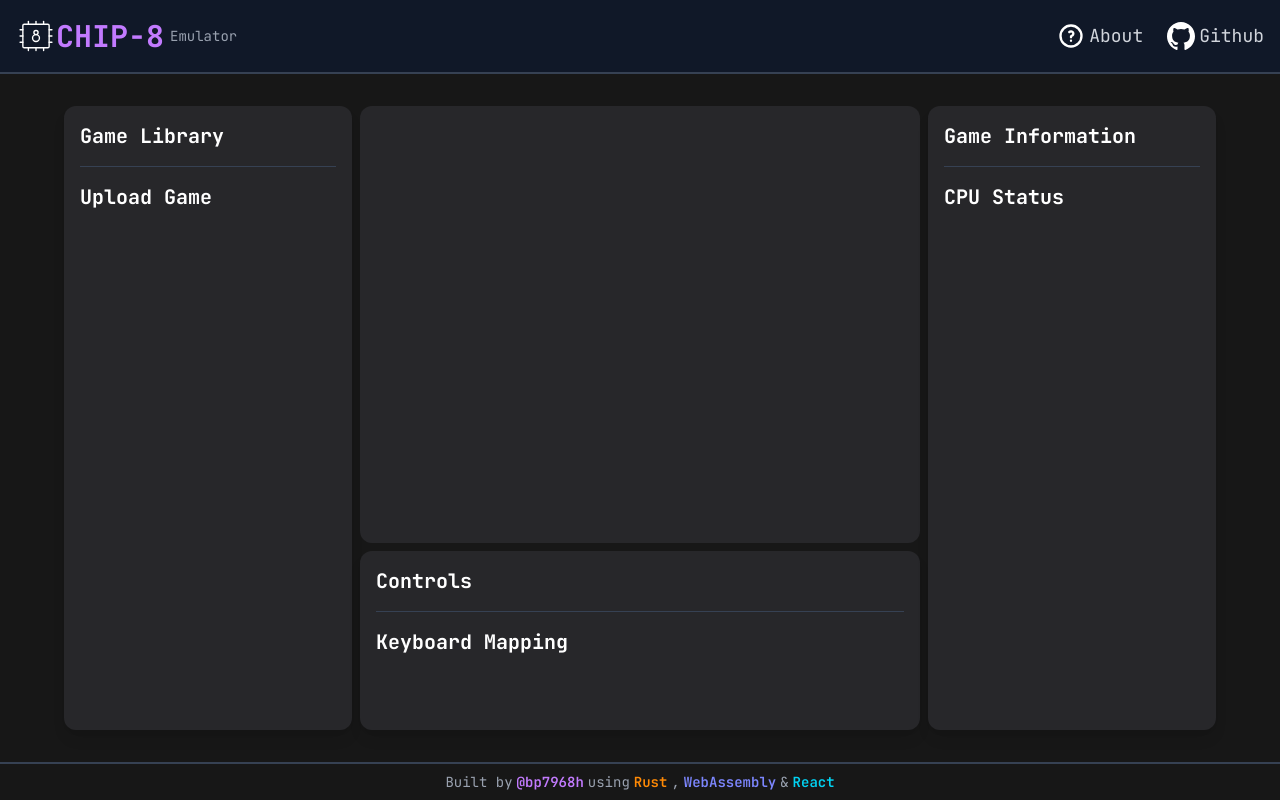
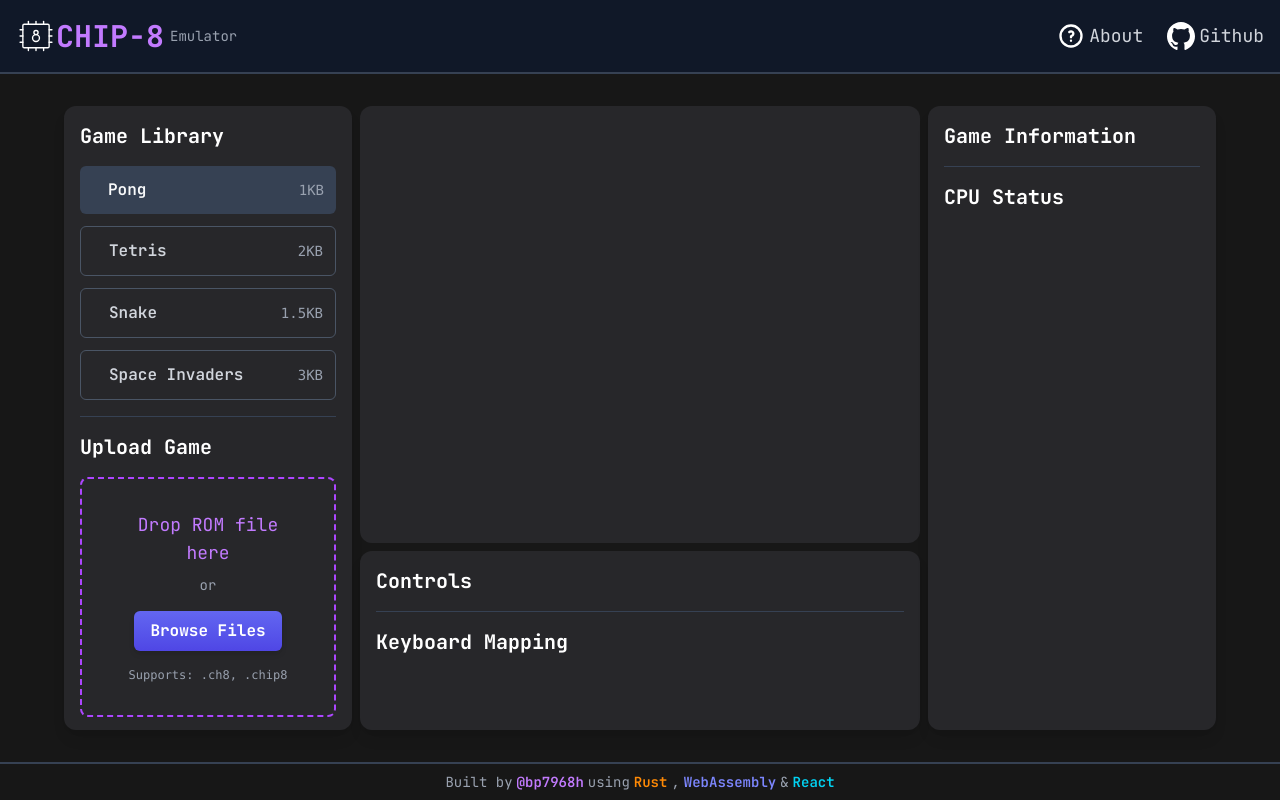
Before and after one commit to bp7968h/chip8-emu, a React (Vite) app: page / in a window 1280 px wide. Built offline with nearby package versions, Linux system fonts and the light colour scheme.

Commit message:
feat: add game library and upload component

```diff
--- a/src/components/app/Chip8Playground.tsx
+++ b/src/components/app/Chip8Playground.tsx
@@ -14,9 +14,11 @@ const Chip8Playground: React.FC = () => {
     return (
         <PlaygroundLayout>
             <Card className="lg:w-1/4">
-                <GameLibrary />
-                <Separator />
-                <GameUpload />
+                <div className="flex flex-col justify-between">
+                    <GameLibrary />
+                    <Separator />
+                    <GameUpload />
+                </div>
             </Card>
             <div className="lg:flex-1 flex flex-col">
                 <Canvas className="h-[70%]" />
--- a/src/components/app/GameLibrary.tsx
+++ b/src/components/app/GameLibrary.tsx
@@ -1,10 +1,17 @@
 import React from "react";
 import CardContent from "../ui/CardContent"
+import List from "../ui/List";
+import Game from "../../constants/gameItems";
 
 const GameLibrary: React.FC = () => {
+    const handleGameClick = (game: typeof Game[0]) => {
+        console.log(`Game selected: ${game.name}`);
+        // TODO: select and load the game into the emulator.
+    };
+
     return (
         <CardContent title="Game Library">
-            <div></div>
+            <List items={Game} onItemClick={handleGameClick} className="flex-grow" />
         </CardContent>
     )
 }
--- a/src/components/app/GameUpload.tsx
+++ b/src/components/app/GameUpload.tsx
@@ -4,7 +4,20 @@ import CardContent from "../ui/CardContent"
 const GameUpload: React.FC = () => {
     return (
         <CardContent title="Upload Game">
-            <div></div>
+            <div className="border-2 border-dashed border-purple-500 rounded-lg p-8 text-center text-purple-400 flex-shrink-0">
+                <p className="text-lg mb-2">Drop ROM file here</p>
+                <p className="text-sm text-gray-400 mb-4">or</p>
+                <button
+                    className="
+            bg-gradient-to-b from-[#6366f1] to-[#4f46e5]
+            hover:from-[#4f46e5] hover:to-[#6366f1]
+            text-white font-bold py-2 px-4 rounded-md shadow-md transition-colors duration-200
+          "
+                >
+                    Browse Files
+                </button>
+                <p className="text-xs font-mono text-gray-400 mt-4">Supports: .ch8, .chip8</p>
+            </div>
         </CardContent>
     )
 }
--- /dev/null
+++ b/src/components/ui/List.tsx
@@ -0,0 +1,28 @@
+import React from "react";
+import ListItem from "./ListItem";
+import type { GameItem } from "../../constants/gameItems";
+
+interface ListProps {
+    items: GameItem[],
+    onItemClick?: (item: GameItem) => void,
+    className?: string,
+}
+
+const List: React.FC<ListProps> = ({ items, onItemClick, className }) => {
+    return (
+        <ul className={`space-y-3 ${className || ''}`}>
+            {items.map((item) => (
+                <ListItem
+                    key={item.id || item.name} // Use id if available, fallback to name (ensure uniqueness)
+                    name={item.name}
+                    size={item.size}
+                    selected={item.selected}
+                    color={item.color}
+                    onClick={onItemClick ? () => onItemClick(item) : undefined}
+                />
+            ))}
+        </ul>
+    )
+};
+
+export default List;
--- /dev/null
+++ b/src/components/ui/ListItem.tsx
@@ -0,0 +1,36 @@
+import React from "react";
+
+interface ListItemProps {
+    name: string,
+    size: string,
+    selected?: boolean,
+    color?: string,
+    onClick?: () => void,
+    className?: string,
+}
+
+const ListItem: React.FC<ListItemProps> = ({
+    name, size, selected = false, color = "#6b7280", onClick, className
+}) => {
+    return (
+        <li
+            className={`
+        p-3 rounded-md flex items-center justify-between text-gray-50
+        ${selected ? 'bg-gray-700 bg-opacity-60' : 'border border-gray-600'}
+        ${onClick ? 'cursor-pointer hover:bg-gray-700/50 transition-colors duration-150' : ''}
+        ${className || ''}
+      `}
+            onClick={onClick}
+        >
+            <div className="flex items-center">
+                <span className={`w-2 h-2 rounded-full mr-2 bg-[${color}]`}></span>
+                <span className={`${selected ? 'text-gray-50' : 'text-gray-300'} font-semibold text-base`}>
+                    {name}
+                </span>
+            </div>
+            <span className="text-sm font-mono text-gray-400">{size}</span>
+        </li>
+    );
+};
+
+export default ListItem;
--- /dev/null
+++ b/src/constants/gameItems.ts
@@ -0,0 +1,16 @@
+export interface GameItem {
+    name: string;
+    size: string;
+    selected?: boolean;
+    color?: string;
+    id?: string;
+}
+
+const gameItems: GameItem[] = [
+    { id: 'pong', name: "Pong", size: "1KB", selected: true, color: "#a78bfa" },
+    { id: 'tetris', name: "Tetris", size: "2KB", selected: false, color: "#6b7280" },
+    { id: 'snake', name: "Snake", size: "1.5KB", selected: false, color: "#6b7280" },
+    { id: 'spaceinvaders', name: "Space Invaders", size: "3KB", selected: false, color: "#6b7280" },
+];
+
+export default gameItems;
```
